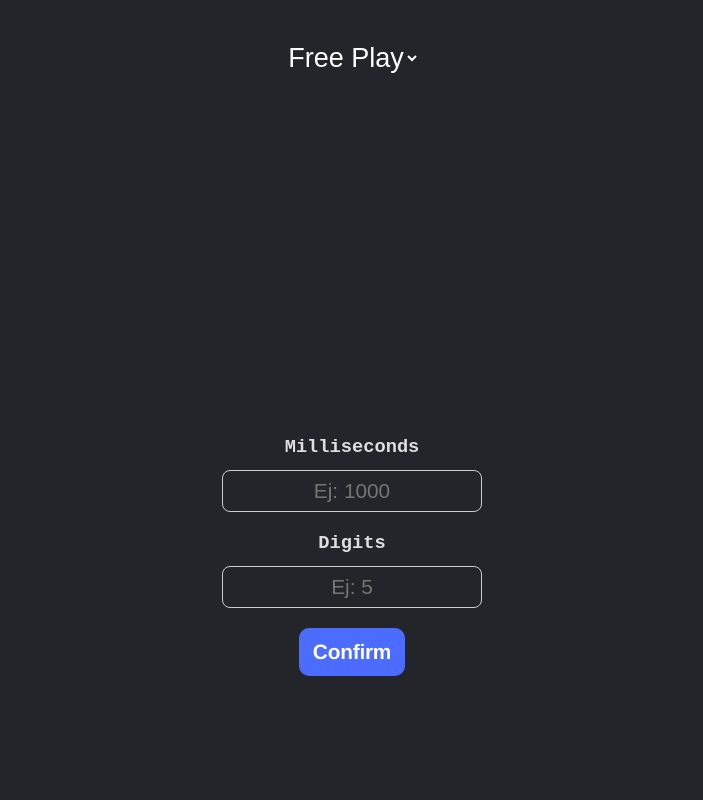
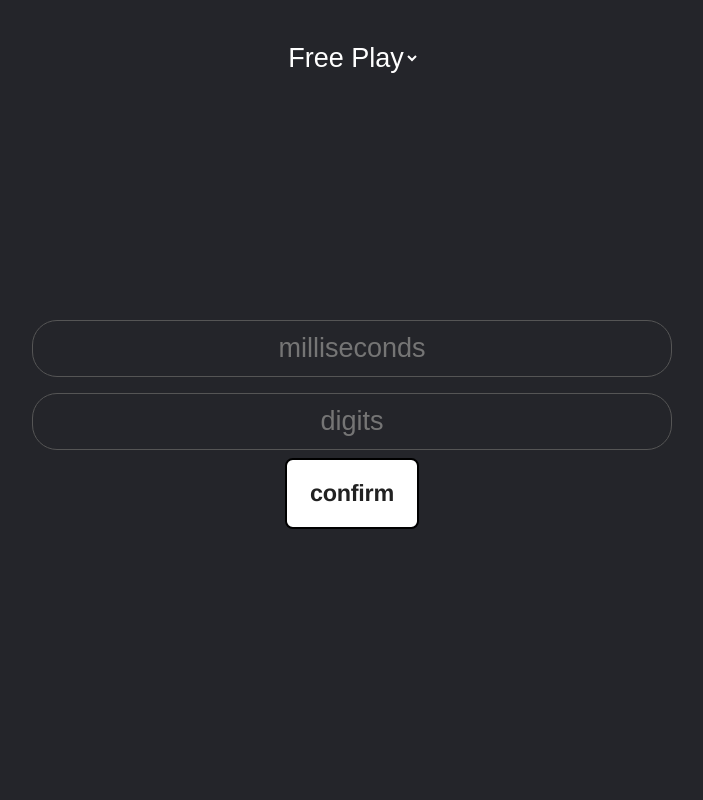
Before and after one commit to Sweet-Medicine/SpeedReading.github.io, a plain HTML site: page index.html in a window 1280 px wide. Shown: the whole page, without its empty margins (288-991 px from the left). Drawn offline with Linux system fonts and the light colour scheme.

Commit message:
Update index.html

```diff
--- a/index.html
+++ b/index.html
@@ -24,75 +24,29 @@
                 <option value="25 wpm">25 wpm</option>
                 <option value="50 wpm">50 wpm</option>
             </select>
-<form autocomplete="off" id="FORM" class="form-container">
-    <div class="form-group">
-        <label for="INPUT_LIFETIME">Milliseconds</label>
+<form autocomplete="off" id="FORM">
     <input
-            placeholder="Ej: 1000"
+        placeholder="milliseconds"
         name="delay"
         type="number"
         class="inputNumber"
         id="INPUT_LIFETIME"
         required
     >
-    </div>
 
-    <div class="form-group">
-        <label for="INPUT_DIGIT_AMOUNT">Digits</label>
     <input
-            placeholder="Ej: 5"
+        placeholder="digits"
         name="amount"
         type="number"
         class="inputNumber"
         id="INPUT_DIGIT_AMOUNT"
         required
     >
-    </div>
 
-    <button type="submit" class="button-80" id="SUBMIT_FORM">Confirm</button>
+    <button type="submit" class="button-80" role="button" id="SUBMIT_FORM">
+        confirm
+    </button>
 </form>
-
-<style>
-    .form-container {
-        display: flex;
-        flex-direction: column;
-        gap: 12px;
-        max-width: 260px;
-    }
-
-    .form-group {
-        display: flex;
-        flex-direction: column;
-    }
-
-    label {
-        font-size: 0.9rem;
-        margin-bottom: 4px;
-        opacity: 0.85;
-    }
-
-    .inputNumber {
-        padding: 8px 10px;
-        border-radius: 8px;
-        border: 1px solid #ccc;
-        font-size: 1rem;
-    }
-
-    .button-80 {
-        padding: 10px 14px;
-        border-radius: 10px;
-        background: #4b6cff;
-        border: none;
-        color: white;
-        font-size: 1rem;
-        cursor: pointer;
-        transition: 0.15s ease;
-    }
-
-    .button-80:hover {
-        opacity: 0.8;
-    }
-</style>
         </div>
         <div id="GAME">
             <div id="QUESTION"></div>
```
Lines whose indentation alone changed are shown as unchanged.
